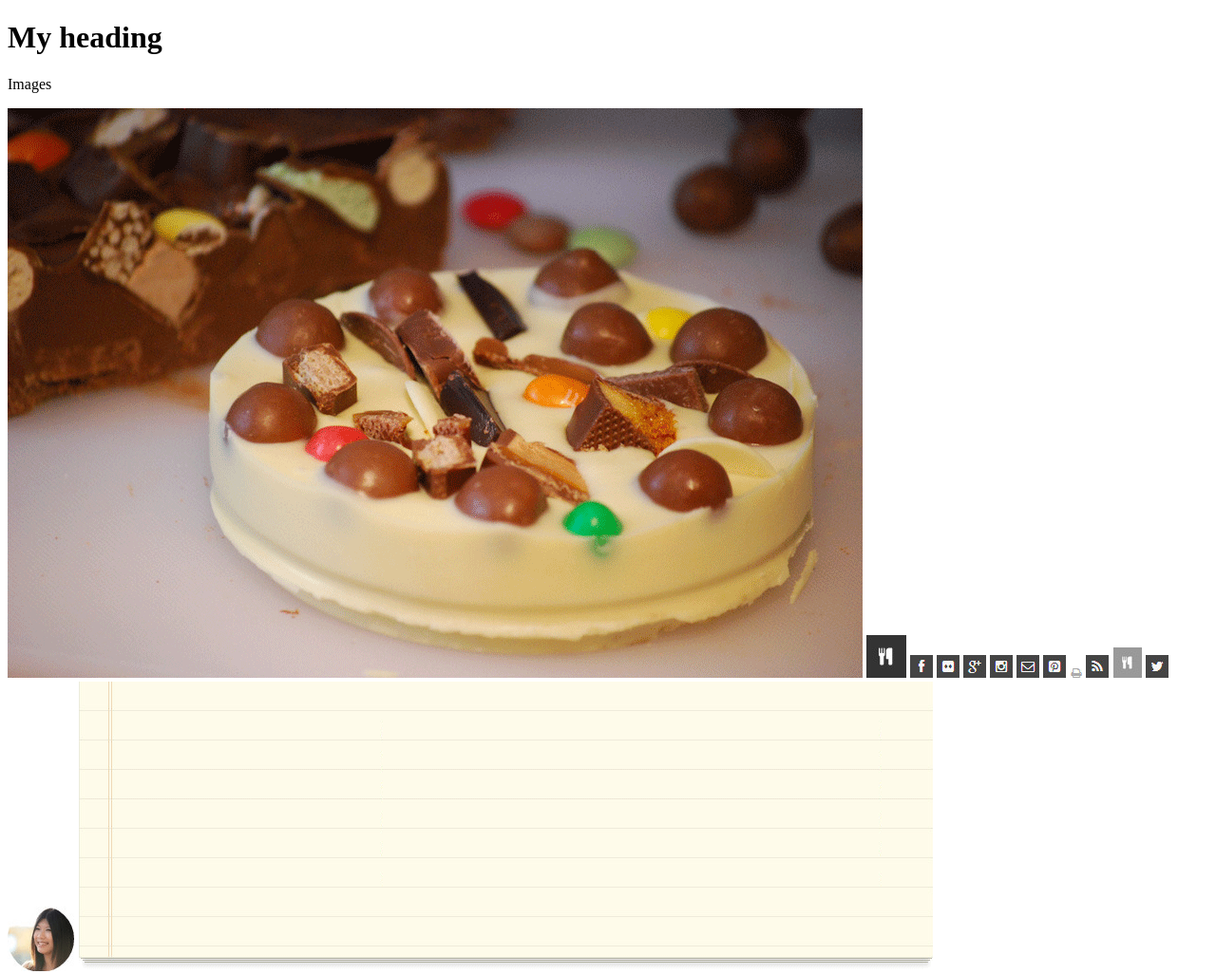
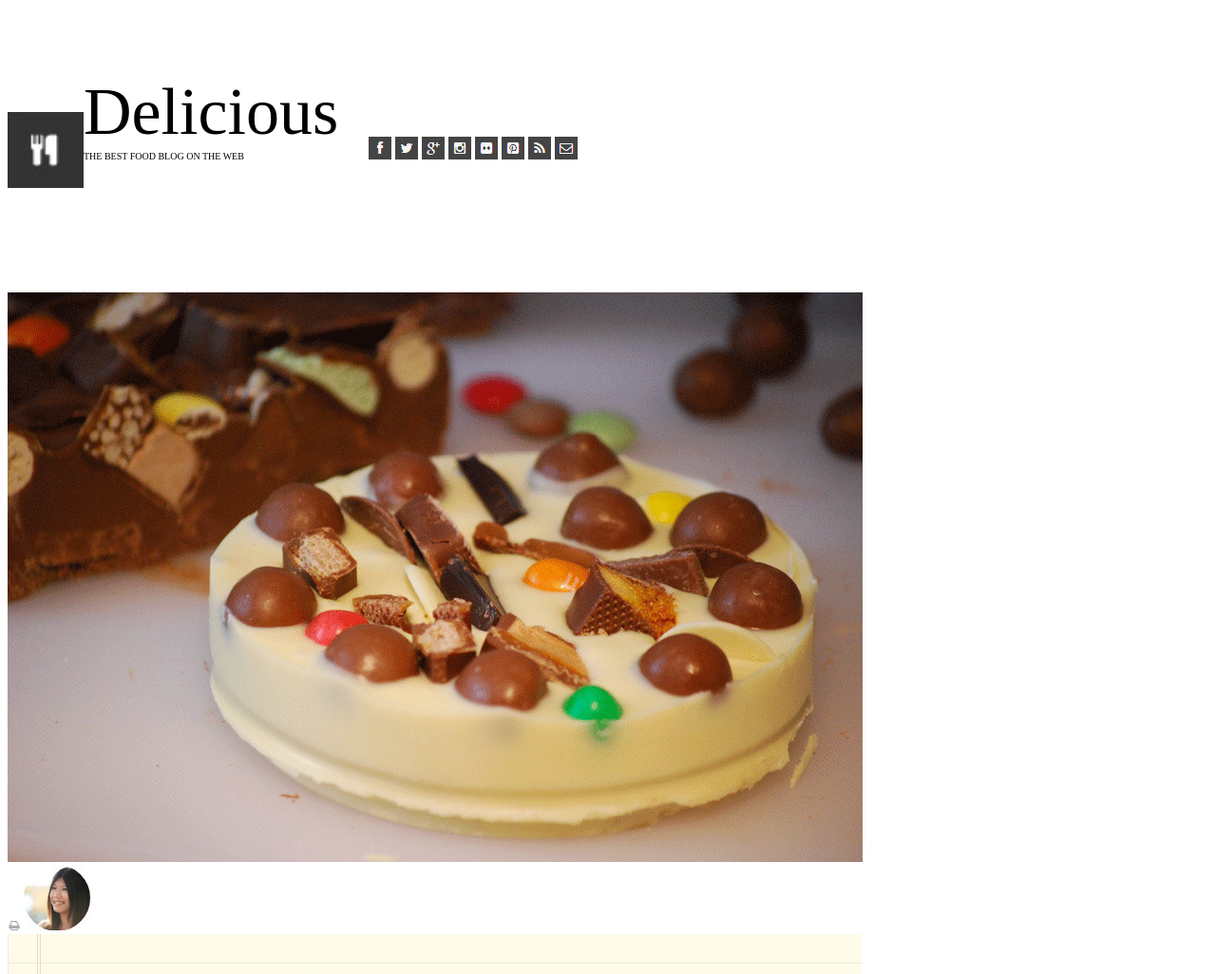
Before and after one commit to Twin-2/Chocolate-Pizza-challenge, a plain HTML site: page index.html in a window 1280 px wide. Shown: the top 1026 px of the page at 95% size. Drawn offline with Linux system fonts and the light colour scheme.

Commit message:
header set

```diff
--- a/index.html
+++ b/index.html
@@ -2,30 +2,76 @@
 <html>
 <head>
 <title>Chocolate Pizza</title>
-</head>
-<body>
 
-<h1>My heading</h1>
+<style>
+body{
+    max-width: 800px;
+}
+.flex-container{
+    display: flex;
+    flex-direction: row;
+    align-items: center;
+}
+#heading{
+    width: 300px;
+}
+#main-logo{
+    float: left;
+    height: 80px;
+    width: 80px;
+}
+#main-heading{
+    font-size: 70px;
+    font-family:"Brush Script MT";
+}
+#sub-main-heading{
+    font-family:"sans-serif";
+    font-size: 10px;
+    vertical-align: text-top;
+}
+#small-icons{
+    float: right;
+}
+</style>
 
-<p>Images</p>
-<img id="pizza" src="assets/choco-pizza.png" alt="picture of chocolate pizza">
-<img id="main-logo" src="assets/logo.png">
+ </head>
 
-<img src="assets/fb-icon.png">
-<img src="assets/flic-icon.png">
-<img src="assets/gp-icon.png">
-<img src="assets/insta-icon.png">
+ <body>
+    <header class="flex-container">
+        <div><img id="main-logo" src="assets/logo.png"></div>
+
+        <div id='heading'>
+                <p id="main-heading"> Delicious <br> <span id="sub-main-heading">THE BEST FOOD BLOG ON THE WEB</span></p>
+        </div>
+
+        <div id="small-icons">
+            <img class="small-icons" src="assets/fb-icon.png">
+            <img class="small-icons" src="assets/twit-icon.png">
+            <img class="small-icons" src="assets/gp-icon.png">
+            <img class="small-icons" src="assets/insta-icon.png">
+            <img class="small-icons" src="assets/flic-icon.png">
+            <img class="small-icons" src="assets/pint-icon.png">
+            <img class="small-icons" src="assets/rss-icon.png">
+            <img class="small-icons" src="assets/mail-icon.png">
+        </div>
+    </header>
 
 
-<img src="assets/mail-icon.png">
-<img src="assets/pint-icon.png">
-<img src="assets/print-icon.png">
-<img src="assets/rss-icon.png">
-<img src="assets/small-logo.png">
-<img src="assets/twit-icon.png">
-<img src="assets/van-pic.png">
+
+    <img id="pizza" src="assets/choco-pizza.png" alt="picture of chocolate pizza">
+
+
+
+
+
+
+
+<img id="small-print-icon" src="assets/print-icon.png">
+<img id="author-picture" src="assets/van-pic.png">
 
 <img id="list-background" src="assets/list-bg.png">
+<img id="footer-logo" src="assets/small-logo.png">
+
 
 </body>
 </html>
```
